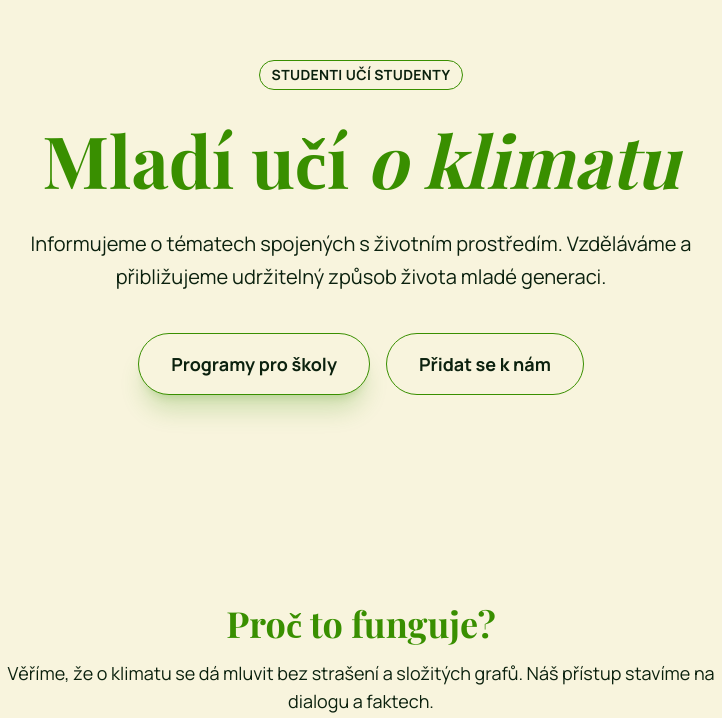
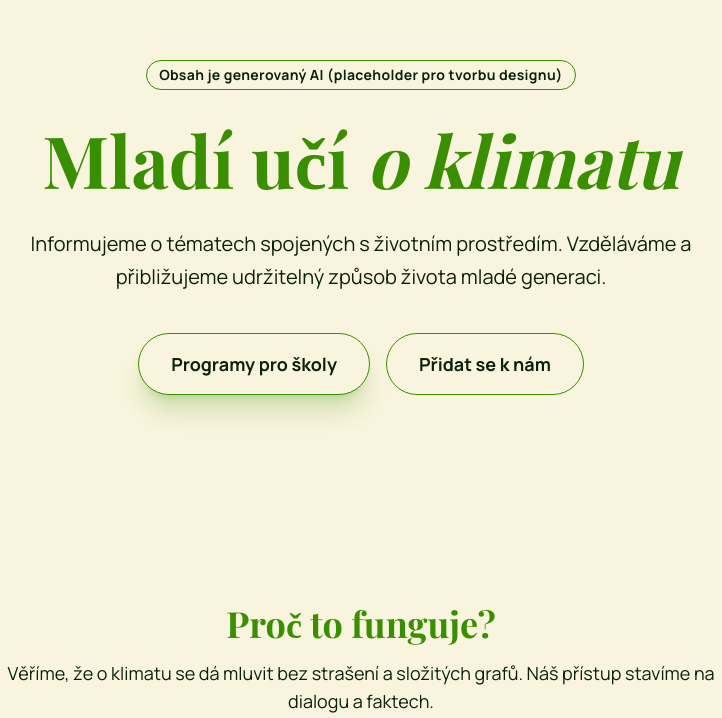
Before and after one commit to annazez/telperion-web, an Astro site: page / in a window 1280 px wide. Shown: the part 132-850 px from the top of the page, without its empty margins (279-1001 px from the left). Built offline with nearby package versions, Linux system fonts and the light colour scheme; Astro itself is replaced by a stand-in of ours.

Commit message:
Přidaný disclaimer

```diff
--- a/src/pages/index.astro
+++ b/src/pages/index.astro
@@ -9,7 +9,7 @@ import { Icon } from 'astro-icon/components'; // <--- TOTO PŘIDAT
     <div class="absolute inset-0 -z-10 bg-[#f8f4dd]"></div>
     <div class="container mx-auto px-4 text-center max-w-4xl">
       <span class="inline-block py-1 px-3 rounded-full bg-[#f8f4dd] text-[#0b210e] text-sm font-bold mb-6 tracking-wide border border-[#398f00]">
-        STUDENTI UČÍ STUDENTY
+        Obsah je generovaný AI (placeholder pro tvorbu designu)
       </span>
       <h1 class="text-5xl md:text-7xl font-serif font-bold text-[#398f00] mb-6 leading-tight">
         Mladí učí <span class="italic">o klimatu</span>
```
